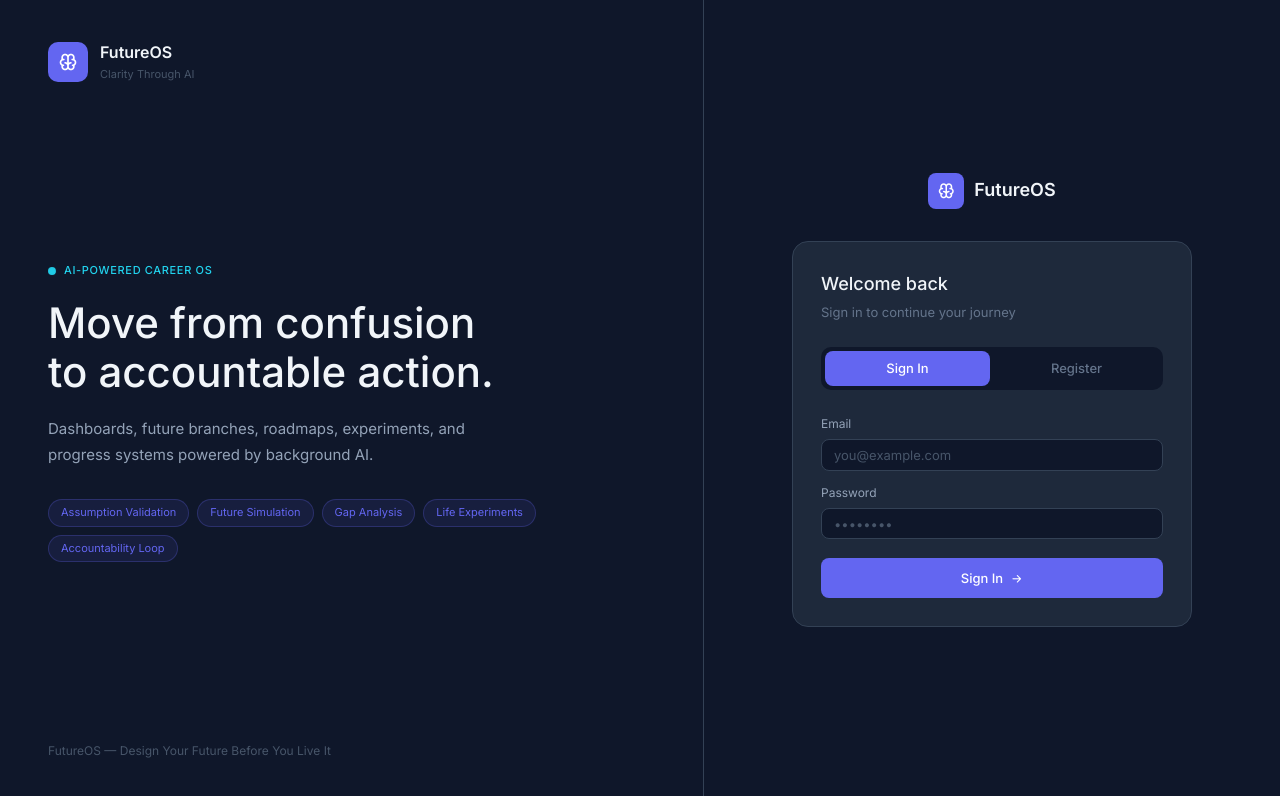
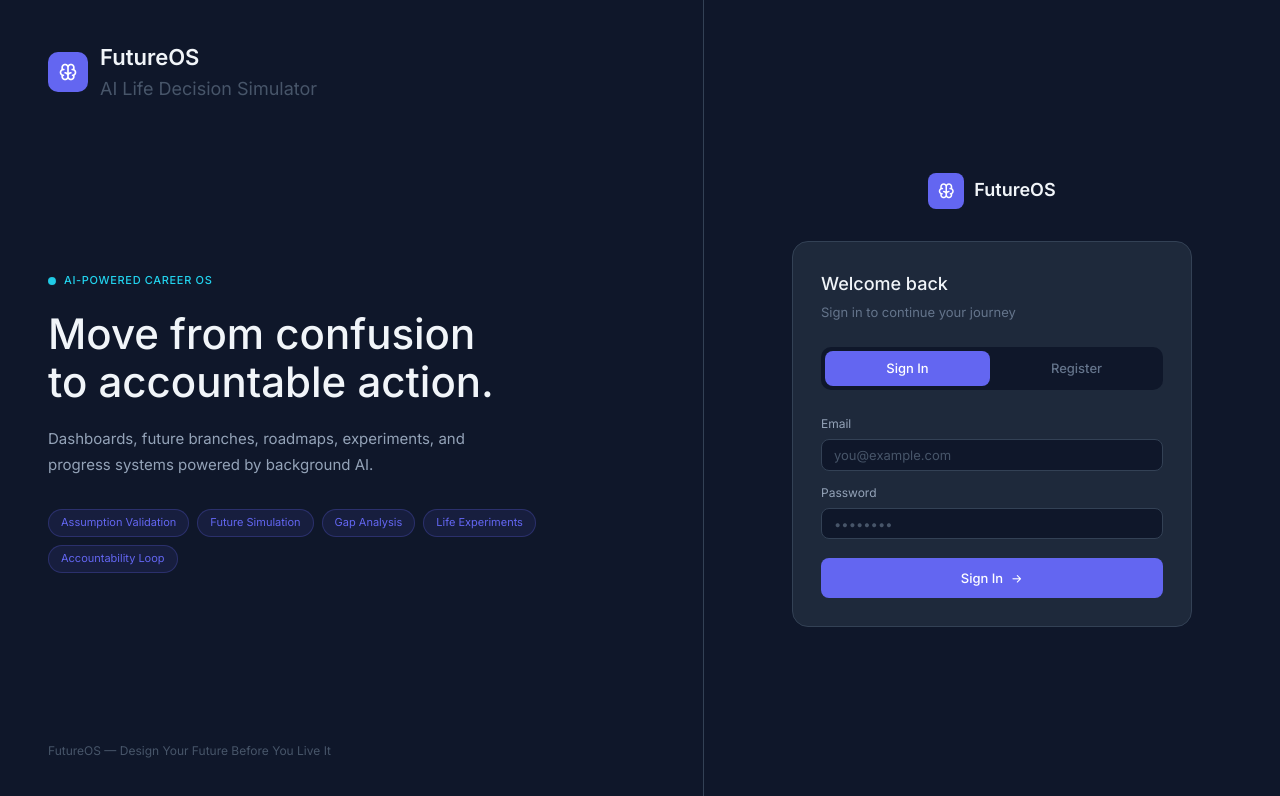
Before and after one commit to AdarshKumarGupta80/FutureOS, a React (Vite) app in the folder frontend/: page /login in a window 1280 px wide. Shown: the top 796 px of the page. Built offline with nearby package versions, Linux system fonts and the light colour scheme; no server answers.

Commit message:
changing tag line

```diff
--- a/frontend/src/components/layout/AppLayout.tsx
+++ b/frontend/src/components/layout/AppLayout.tsx
@@ -61,8 +61,8 @@ export function AppLayout() {
               <i className="ti ti-brain" style={{ color: "#fff", fontSize: 16 }} />
             </div>
             <div>
-              <div style={{ fontSize: 14, fontWeight: 600, color: "#F1F5F9", letterSpacing: "-0.01em" }}>FutureOS</div>
-              <div style={{ fontSize: 10, color: "#475569", lineHeight: 1.4 }}>Clarity Through AI</div>
+              <div style={{ fontSize: 16, fontWeight: 600, color: "#F1F5F9", letterSpacing: "-0.01em" }}>FutureOS</div>
+              <div style={{ fontSize: 12, color: "#475569", lineHeight: 1.4 }}>AI Life Decision Simulator</div>
             </div>
           </div>
         </div>
--- a/frontend/src/pages/AuthPage.tsx
+++ b/frontend/src/pages/AuthPage.tsx
@@ -50,8 +50,8 @@ export function AuthPage() {
             <i className="ti ti-brain" style={{ color: "#fff", fontSize: 20 }} />
           </div>
           <div>
-            <div style={{ fontSize: 16, fontWeight: 600, color: "#F1F5F9" }}>FutureOS</div>
-            <div style={{ fontSize: 11, color: "#475569" }}>Clarity Through AI</div>
+            <div style={{ fontSize: 22, fontWeight: 600, color: "#F1F5F9" }}>FutureOS</div>
+            <div style={{ fontSize: 18, color: "#475569" }}>AI Life Decision Simulator</div>
           </div>
         </div>
 
```
